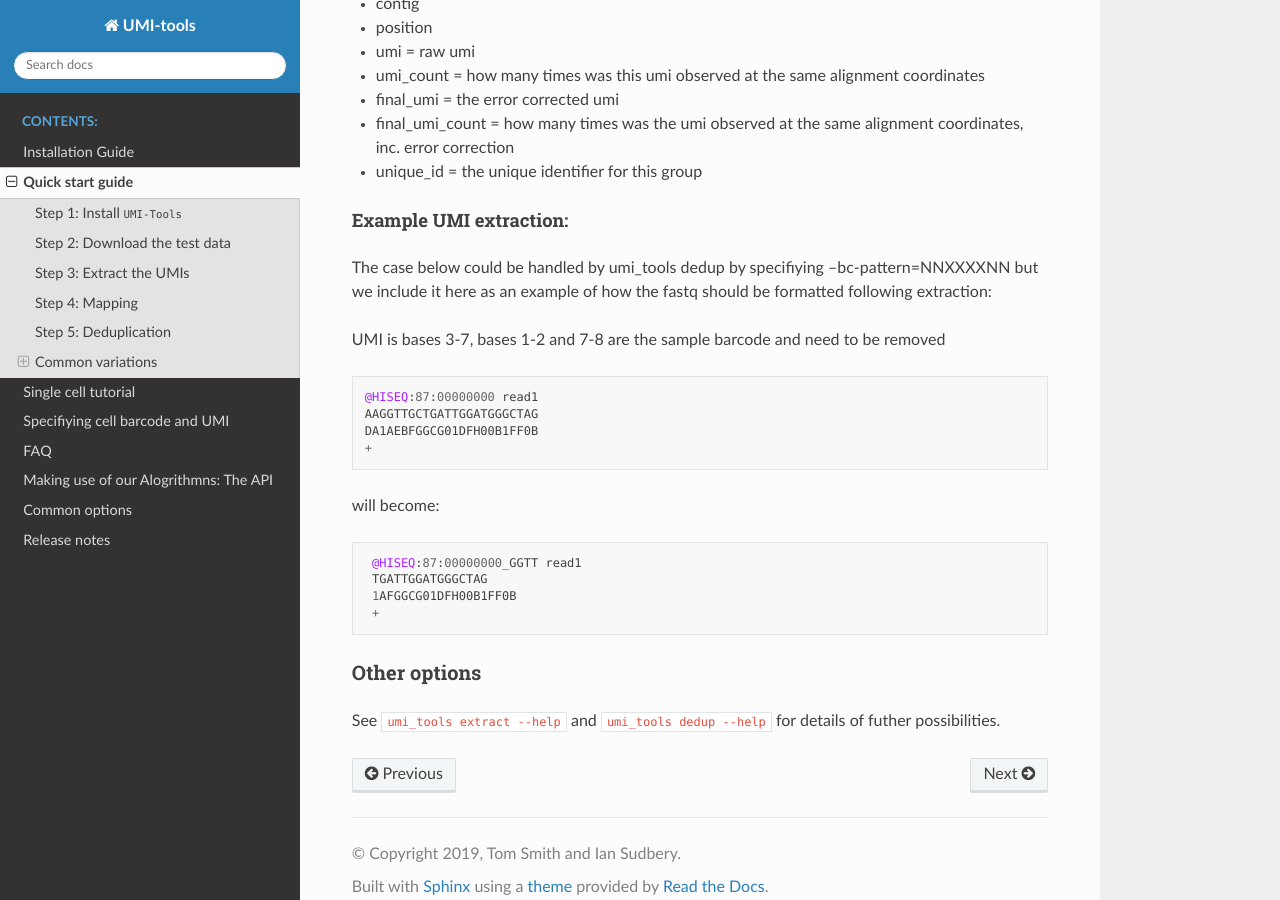
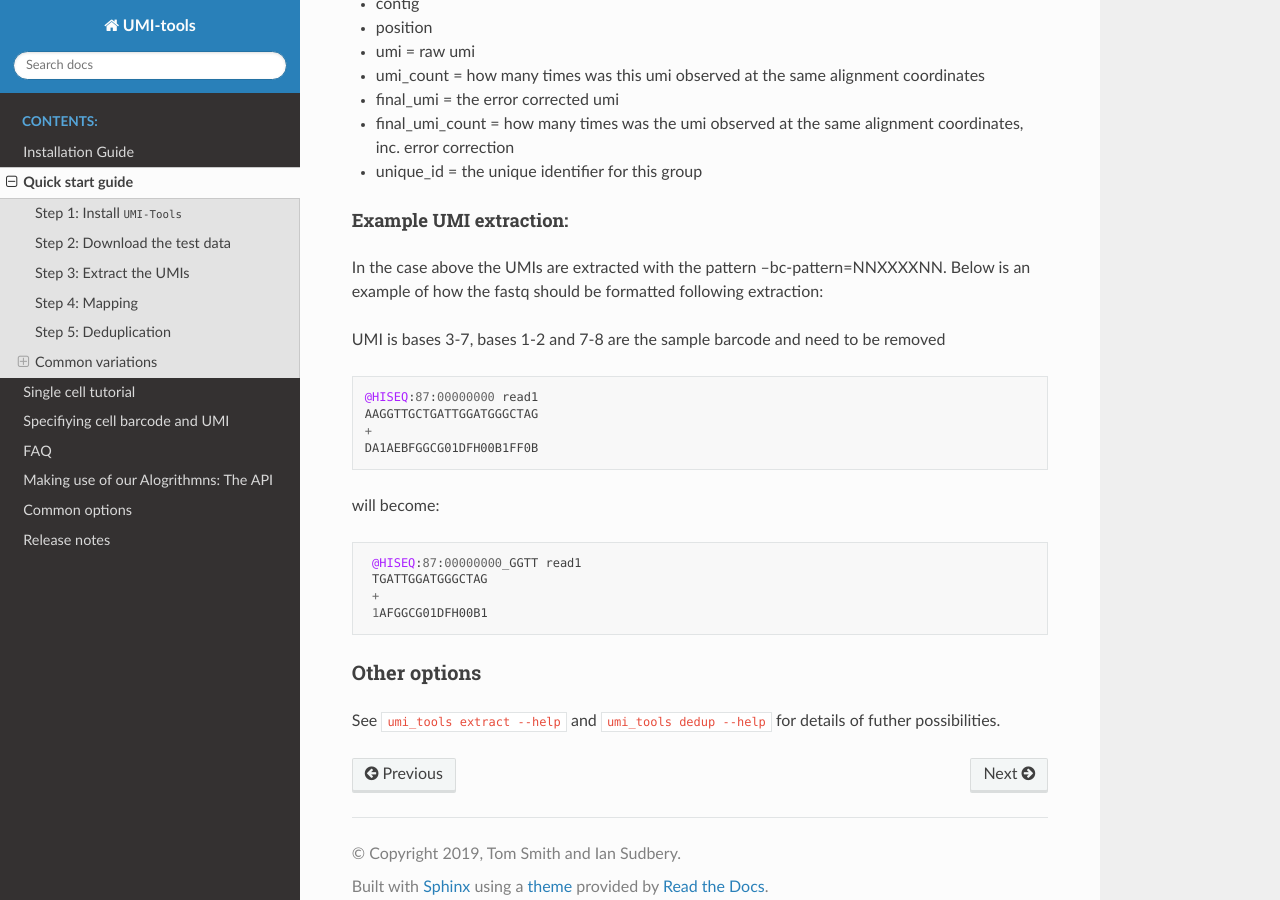
Before and after one commit to CGATOxford/UMI-tools, a Sphinx documentation site: the page built from doc/QUICK_START.md, in a window 1280 px wide and 900 px high, scrolled down 5472 px. Built offline with Sphinx 7.4.7 and the Read the Docs theme 2.0.0, drawn with Linux system fonts in a browser that asks for light colours.

Commit message:
Update QUICK_START.md
Changes to the "Example UMI extraction" section of the QUICK_START guide, which was confusing.

```diff
--- a/doc/QUICK_START.md
+++ b/doc/QUICK_START.md
@@ -248,21 +248,21 @@ The groups flatfile contains the following columns:
 
 #### Example UMI extraction: ####
 
-The case below could be handled by umi_tools dedup by specifiying --bc-pattern=NNXXXXNN but we include it here as an example of how the fastq should be formatted following extraction:
+In the case above the UMIs are extracted with the pattern --bc-pattern=NNXXXXNN. Below is an example of how the fastq should be formatted following extraction:
 
 UMI is bases 3-7, bases 1-2 and 7-8 are the sample barcode and need to be removed
 
     @HISEQ:87:00000000 read1
     AAGGTTGCTGATTGGATGGGCTAG
+    +
     DA1AEBFGGCG01DFH00B1FF0B
-    +
 
  will become:
 
      @HISEQ:87:00000000_GGTT read1
      TGATTGGATGGGCTAG
-     1AFGGCG01DFH00B1FF0B
      +
+     1AFGGCG01DFH00B1
 
 ### Other options ###
 
```
